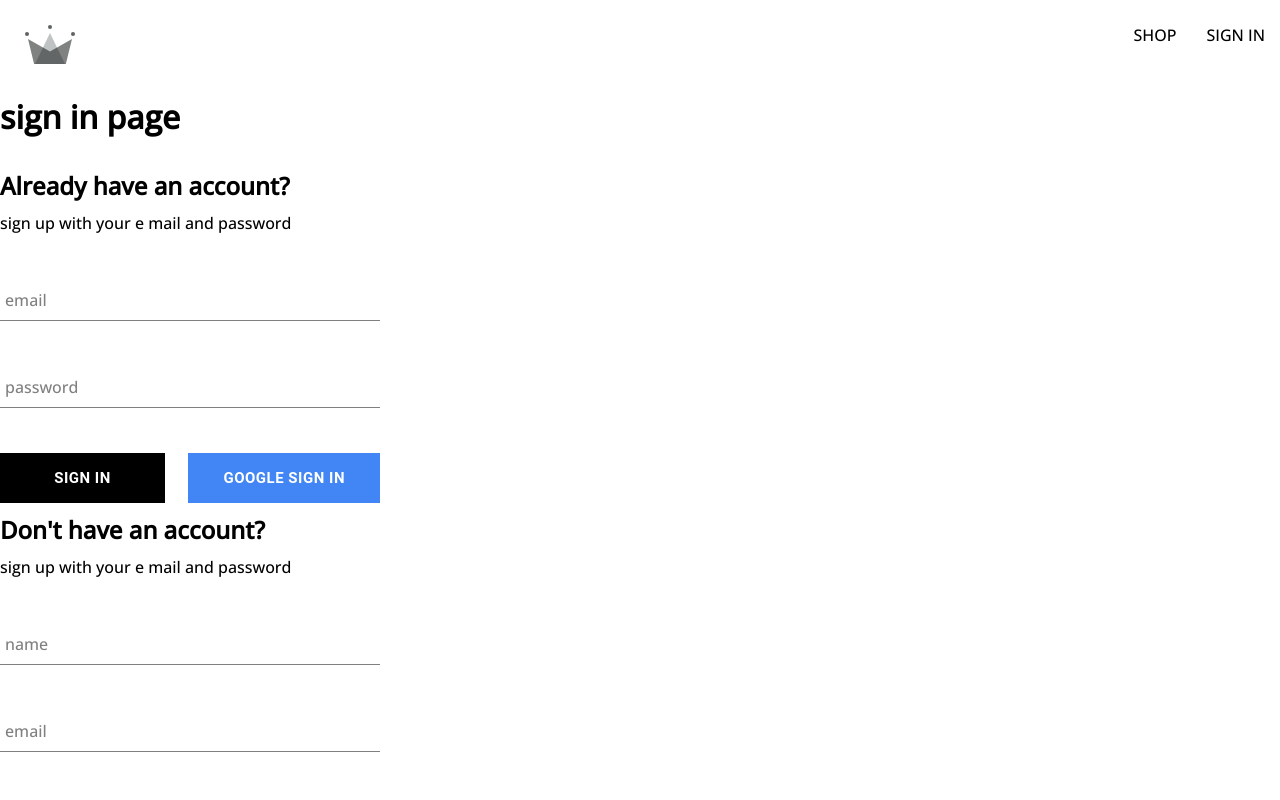
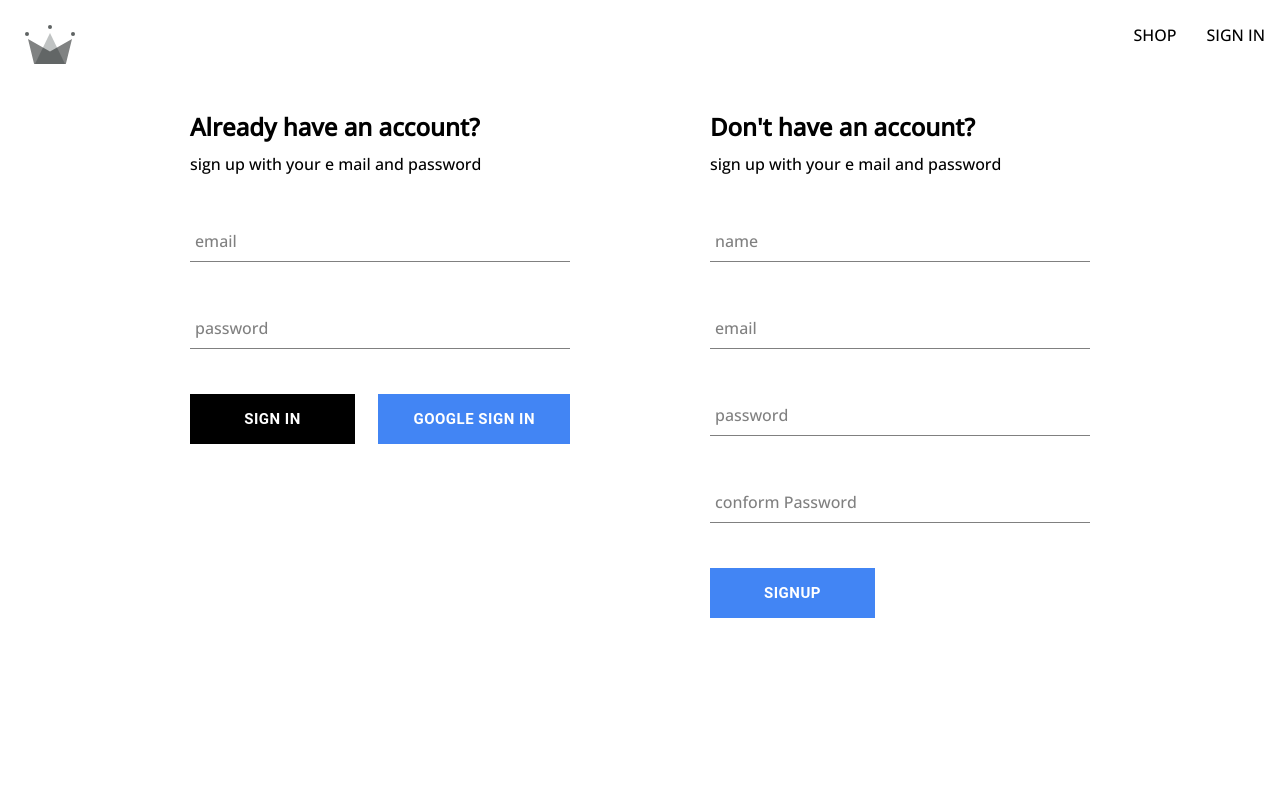
Before and after one commit to KuchipudiVikas/Online-Clothing-Store, a React (Create React App) app: page /auth in a window 1280 px wide. Shown: the top 800 px of the page. Built offline with nearby package versions, Linux system fonts and the light colour scheme.

Commit message:
finish authentication page

```diff
--- a/src/components/sign-in-form/sign-in-form.component.jsx
+++ b/src/components/sign-in-form/sign-in-form.component.jsx
@@ -96,7 +96,7 @@ const SignInForm = () => {
 
                     <Button type="submit">sign in</Button>
 
-                    <Button buttonType='google' onClick={signInWithGoogle}> google sign in</Button>
+                    <Button type='button' buttonType='google' onClick={signInWithGoogle}> google sign in</Button>
                 </div>
             </form>
         </div>
--- a/src/routes/authentication/authentication.component.jsx
+++ b/src/routes/authentication/authentication.component.jsx
@@ -1,20 +1,12 @@
-import { useEffect } from 'react';
-import { getRedirectResult } from 'firebase/auth';
+
 import SignUpForm from '../../components/sign-up-form/sign-up-form.component';
 import SignInForm from '../../components/sign-in-form/sign-in-form.component';
-import {
-    auth,
-    signInWithGooglePopup,
-    createUserDocumentFromAuth,
-    signInWithGoogleRedirect
-} from "../../utils/firebase/firebase.util";
-
+import './authentication.styles.scss';
 
 const Authentication = () => {
 
     return (
-        <div>
-            <h1>sign in page</h1>
+        <div className='authentication-container'>
             <SignInForm />
             <SignUpForm />
         </div>
--- /dev/null
+++ b/src/routes/authentication/authentication.styles.scss
@@ -0,0 +1,6 @@
+.authentication-container {
+    display: flex;
+    width: 900px;
+    justify-content: space-between;
+    margin: 30px auto;
+}
```
